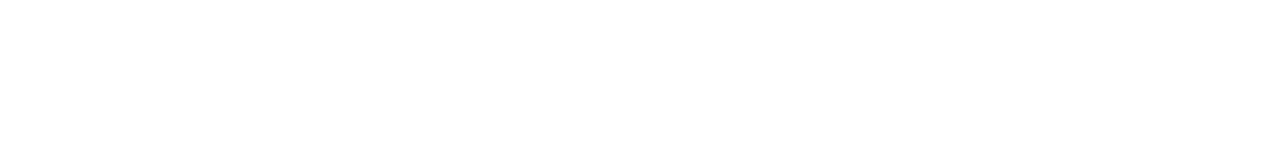
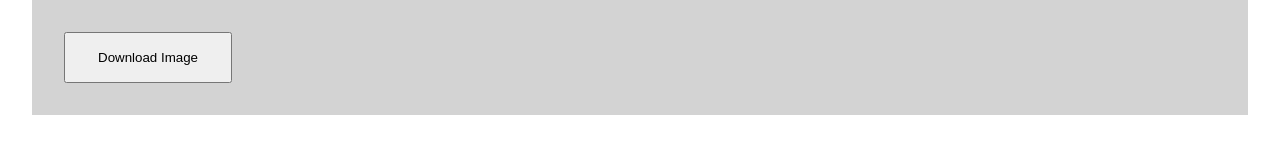
Before and after one commit to better-think/next-js-boilerplate, a Next.js app: page / in a window 1280 px wide. Shown: the top 146 px of the page. Built offline with nearby package versions, Linux system fonts and the light colour scheme; grey boxes are pictures that could not be loaded.

Commit message:
Final update to boilerplate

```diff
--- a/components/DownloadButton.tsx
+++ b/components/DownloadButton.tsx
@@ -32,8 +32,8 @@
   };
 
   return (
-    <button onClick={handleOnClick}>
-      Download
+    <button onClick={handleOnClick} style={{ padding: "16px 32px" }}>
+      Download Image
     </button>
   );
 };
--- a/package.json
+++ b/package.json
@@ -16,9 +16,11 @@
     "uuid": "^8.3.2"
   },
   "devDependencies": {
+    "@types/d3": "^7.4.0",
     "@types/node": "17.0.41",
     "@types/react": "18.0.12",
     "@types/react-dom": "18.0.5",
+    "@types/uuid": "^8.3.4",
     "eslint": "8.17.0",
     "eslint-config-next": "12.1.6",
     "typescript": "4.7.3"
--- a/pages/api/hello.ts
+++ /dev/null
@@ -1,13 +0,0 @@
-// Next.js API route support: https://nextjs.org/docs/api-routes/introduction
-import type { NextApiRequest, NextApiResponse } from 'next'
-
-type Data = {
-  name: string
-}
-
-export default function handler(
-  req: NextApiRequest,
-  res: NextApiResponse<Data>
-) {
-  res.status(200).json({ name: 'John Doe' })
-}
--- a/pages/index.tsx
+++ b/pages/index.tsx
@@ -1,7 +1,9 @@
 import type { NextPage } from "next";
 import Head from "next/head";
+import styles from "../styles/Home.module.css";
+
 import DesignModule from "../components/DesignModule";
-import styles from "../styles/Home.module.css";
+import DownloadButton from "../components/DownloadButton";
 
 const Home: NextPage = () => {
   return (
@@ -12,6 +14,9 @@
         <link rel="icon" href="/favicon.ico" />
       </Head>
 
+      <nav style={{ padding: 32, backgroundColor: "lightgrey" }}>
+        <DownloadButton />
+      </nav>
       <main className={styles.main}>
         <DesignModule
           data={{
```
Also changed, not shown: 1 other file (tests, documents, lock files or other folders).
